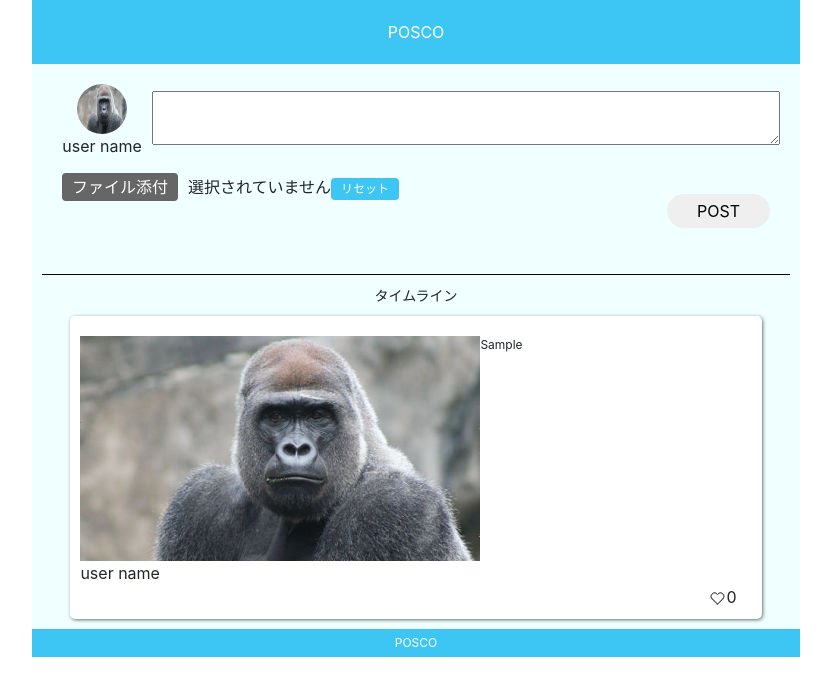
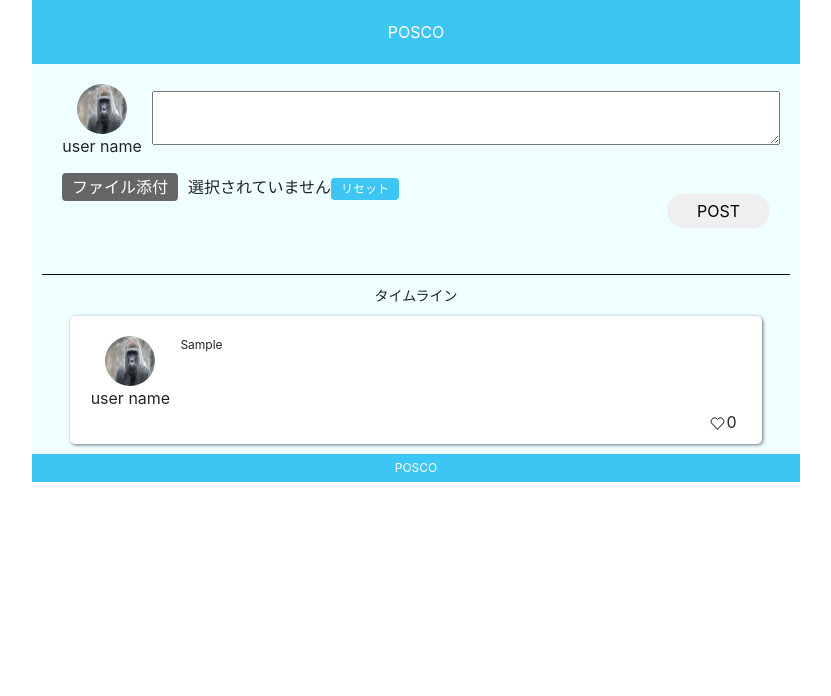
Before and after one commit to shun-syun-611/posco, a React (Create React App) app: page / in a window 1280 px wide. Both pictures are taken after typing "Sample" into the empty fields and a click on the button "POST". Shown: the top 696 px of the page, without its empty margins (224-1055 px from the left). Built offline with nearby package versions, Linux system fonts and the light colour scheme.

Commit message:
clean: TimeLineAreaをコンポーネントに切り出し

```diff
--- a/src/App.module.scss
+++ b/src/App.module.scss
@@ -11,78 +11,6 @@
   padding: 20px 0;
   text-align: center;
 }
-.main {
-}
-.inputArea {
-}
-.timeLineTitle {
-  font-size: 14px;
-  text-align: center;
-}
-.timeLineArea {
-}
-.timeLineCard {
-  padding: 10px;
-  background-color: white;
-  width: 90%;
-  margin: 10px auto;
-  border-radius: 5px;
-  box-shadow: 1px 1px 4px -1px;
-}
-.timeLineContents {
-  display: flex;
-  padding-top: 10px;
-}
-.timeLineText {
-  font-size: 12px;
-  margin-bottom: 10px;
-}
-.favotitesButton {
-  text-align: right;
-  margin-right: 15px;
-}
-.heartIcon {
-  display: inline-block;
-  color: #333; /*線の色*/
-  position: relative;
-  margin-top: 6px; /*要調整*/
-  margin-left: 5px; /*要調整*/
-  margin-right: 5px;
-  width: 9px;
-  height: 9px;
-  border-left: solid 1px currentColor;
-  border-bottom: solid 1px currentColor;
-  transform: rotate(-45deg) scale(1); /*scale要調整*/
-  background: white; /*背景色*/
-  &::before {
-    content: "";
-    position: absolute;
-    top: -3px;
-    left: -1px;
-    width: 8px;
-    height: 5px;
-    border-radius: 5px 5px 0 0;
-    border-top: solid 1px currentColor;
-    border-left: solid 1px currentColor;
-    border-right: solid 1px currentColor;
-    background: white; /*背景色*/
-  }
-  &:after {
-    content: "";
-    position: absolute;
-    top: 1px;
-    left: 6px;
-    width: 5px;
-    height: 8px;
-    border-radius: 0 5px 5px 0;
-    border-top: solid 1px currentColor;
-    border-right: solid 1px currentColor;
-    border-bottom: solid 1px currentColor;
-    background: white; /*背景色*/
-  }
-}
-.favoritesNumber {
-}
 .footer {
   font-size: 12px;
   color: white;
--- a/src/App.tsx
+++ b/src/App.tsx
@@ -2,6 +2,7 @@ import React, { useState } from 'react';
 import './reset.css'
 import classes from './App.module.scss'
 import PostArea from './components/PostArea/PostArea';
+import TimeLineArea from './components/TimeLineArea/TimeLineArea';
 import image from './img/user.jpeg';
 
 function App() {
@@ -81,42 +82,11 @@ const resetSelectedFile = (e: React.MouseEvent<HTMLButtonElement>) => {
         />
 
         {/* タイムラインエリア */}
-        <div className={classes.timeLineArea}>
-
-          <p className={classes.timeLineTitle}>タイムライン</p>
-
-        {
-        todos.map((outputText,index) => {
-          return (
-          <div key={index} className={classes.timeLineCard}>
-            <div className={classes.timeLineContents}>
-              <div className={classes.userArea}>
-                  <img src={image} className={classes.userImage} alt=""/>
-                  <p className={classes.userName}>user name</p>
-              </div>
-              <div className={classes.timeLineContent}>
-                <p className={classes.timeLineText}>{outputText.task}</p>
-                <img className={classes.inputFileImage} alt="" src={outputText.image} />
-              </div>
-            </div>
-
-            <div className={classes.favotitesButton} onClick={()=>favoritesCount(index)}>
-              <span className={classes.heartIcon}></span>
-              <span className={classes.favoritesNumber}>{outputText.favorites}</span>
-              {/* <span className={classes.favoritesNumber}>{outputText.favorites}</span> */}
-            </div>
-          </div>
-          );
-        })
-        }
-
-          {/* map関数テスト */}
-
-          {/* <div>
-            {arr.map((string, index) => <div key={index}>{`${string}のキーは、${index}です。`}</div>)}
-          </div> */}
-
-        </div>
+       <TimeLineArea
+        todos={todos}
+        image={image}
+        favoritesCount={favoritesCount}
+        />
 
       </main>
       <footer className={classes.footer}>POSCO</footer>
--- /dev/null
+++ b/src/components/TimeLineArea/TimeLineArea.module.scss
@@ -0,0 +1,76 @@
+.timeLineTitle {
+  font-size: 14px;
+  text-align: center;
+}
+.timeLineCard {
+  padding: 10px;
+  background-color: white;
+  width: 90%;
+  margin: 10px auto;
+  border-radius: 5px;
+  box-shadow: 1px 1px 4px -1px;
+}
+.timeLineContents {
+  display: flex;
+  padding-top: 10px;
+}
+.userArea {
+  text-align: center;
+  width: 100px;
+  flex-shrink: 0;
+}
+.userImage {
+  width: 50px;
+  height: 50px;
+  border-radius: 50%;
+}
+.timeLineText {
+  font-size: 12px;
+  margin-bottom: 10px;
+}
+.favotitesButton {
+  text-align: right;
+  margin-right: 15px;
+}
+.heartIcon {
+  display: inline-block;
+  color: #333; /*線の色*/
+  position: relative;
+  margin-top: 6px; /*要調整*/
+  margin-left: 5px; /*要調整*/
+  margin-right: 5px;
+  width: 9px;
+  height: 9px;
+  border-left: solid 1px currentColor;
+  border-bottom: solid 1px currentColor;
+  transform: rotate(-45deg) scale(1); /*scale要調整*/
+  background: white; /*背景色*/
+  &::before {
+    content: "";
+    position: absolute;
+    top: -3px;
+    left: -1px;
+    width: 8px;
+    height: 5px;
+    border-radius: 5px 5px 0 0;
+    border-top: solid 1px currentColor;
+    border-left: solid 1px currentColor;
+    border-right: solid 1px currentColor;
+    background: white; /*背景色*/
+  }
+  &:after {
+    content: "";
+    position: absolute;
+    top: 1px;
+    left: 6px;
+    width: 5px;
+    height: 8px;
+    border-radius: 0 5px 5px 0;
+    border-top: solid 1px currentColor;
+    border-right: solid 1px currentColor;
+    border-bottom: solid 1px currentColor;
+    background: white; /*背景色*/
+  }
+}
+.favoritesNumber {
+}
--- /dev/null
+++ b/src/components/TimeLineArea/TimeLineArea.tsx
@@ -0,0 +1,53 @@
+import React from 'react'
+import classes from './TimeLineArea.module.scss'
+
+// ここをまとめる方法を調べる
+type Todos = {
+  task: string,
+  favorites: number,
+  image?: string,
+}
+
+type Props = {
+    todos: Todos[];
+    image: string;
+    favoritesCount: (index: number) => void;
+}
+
+const TimeLineArea:React.VFC<Props> = (props) => {
+
+const {todos, image, favoritesCount} = props;
+
+return (
+
+    <div className={classes.timeLineArea}>
+        <p className={classes.timeLineTitle}>タイムライン</p>
+            {
+            todos.map((outputText,index) => {
+            return (
+            <div key={index} className={classes.timeLineCard}>
+                <div className={classes.timeLineContents}>
+                <div className={classes.userArea}>
+                    <img src={image} className={classes.userImage} alt=""/>
+                    <p className={classes.userName}>user name</p>
+                </div>
+                <div className={classes.timeLineContent}>
+                    <p className={classes.timeLineText}>{outputText.task}</p>
+                    <img className={classes.inputFileImage} alt="" src={outputText.image} />
+                </div>
+                </div>
+
+                <div className={classes.favotitesButton} onClick={()=>favoritesCount(index)}>
+                <span className={classes.heartIcon}></span>
+                <span className={classes.favoritesNumber}>{outputText.favorites}</span>
+                {/* <span className={classes.favoritesNumber}>{outputText.favorites}</span> */}
+                </div>
+            </div>
+            );
+            })
+            }
+    </div>
+    )
+}
+
+export default TimeLineArea
```
